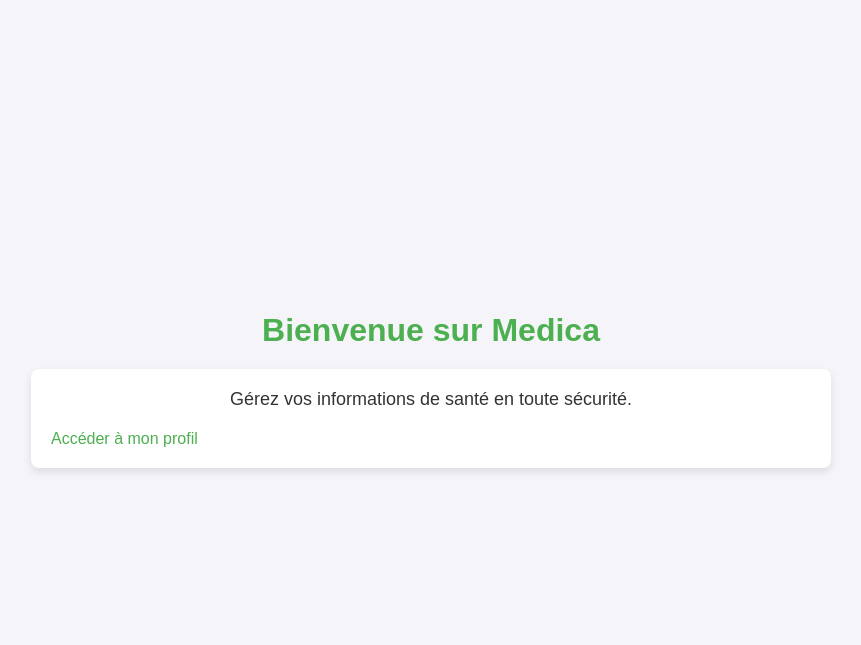
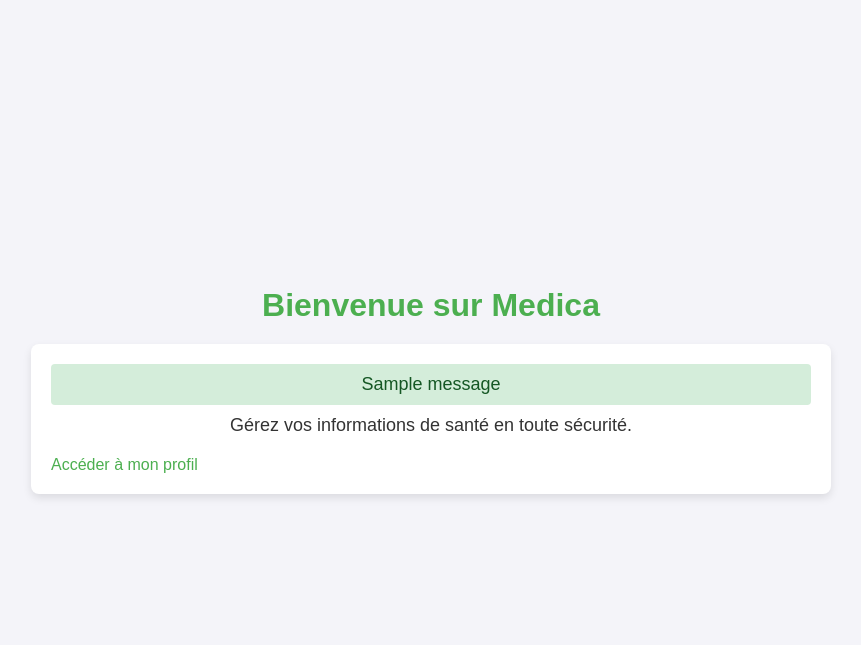
Before and after one commit to Paul-Passeron/ChallengeEntreprendre, a Flask app: page / in a window 1280 px wide. Shown: the top 645 px of the page, without its empty margins (209-1070 px from the left). Run offline with Flask 3, Linux system fonts and the light colour scheme; one stand-in notice (Sample message) is shown.

Commit message:
added success and error message

```diff
--- a/src/static/css/style.css
+++ b/src/static/css/style.css
@@ -122,3 +122,24 @@ form button {
 form button:hover {
     background-color: #45a049;
 }
+
+.flash {
+    padding: 10px;
+    margin-bottom: 10px;
+    border-radius: 4px;
+}
+
+.flash.success {
+    background-color: #d4edda;
+    color: #155724;
+}
+
+.flash.error {
+    background-color: #f8d7da;
+    color: #721c24;
+}
+
+.flash.info {
+    background-color: #cce5ff;
+    color: #004085;
+}
--- a/src/templates/layout.html
+++ b/src/templates/layout.html
@@ -10,6 +10,16 @@
   <body>
     <h1>Bienvenue sur Medica</h1>
     <main>
+      {% with messages = get_flashed_messages(with_categories=true) %}
+        {% if messages %}
+          <div class="flash-messages">
+            {% for category, message in messages %}
+              <p class="flash {{ category }}">{{ message }}</p>
+            {% endfor %}
+          </div>
+        {% endif %}
+      {% endwith %}
+
       {% block content %}
       {% endblock %}
     </main>
```
